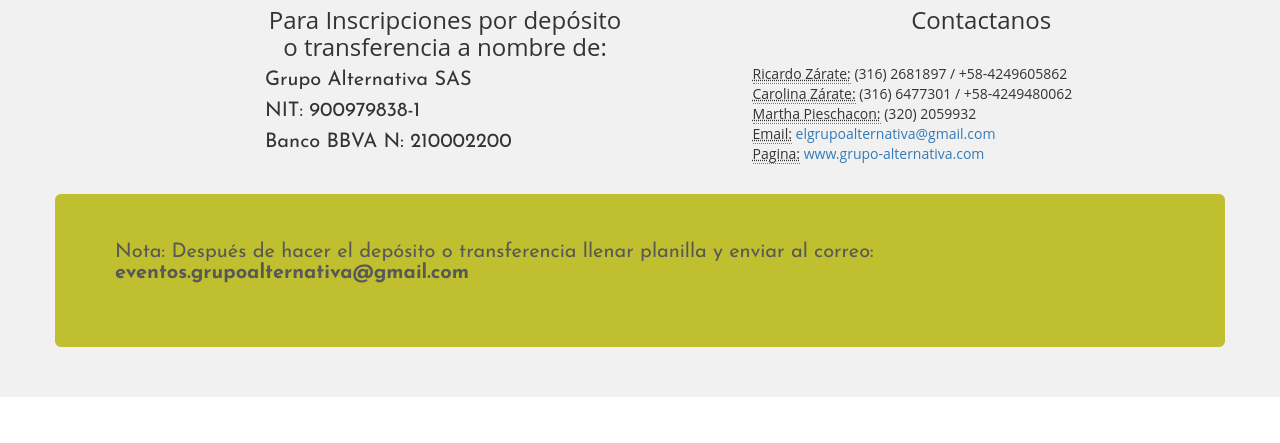
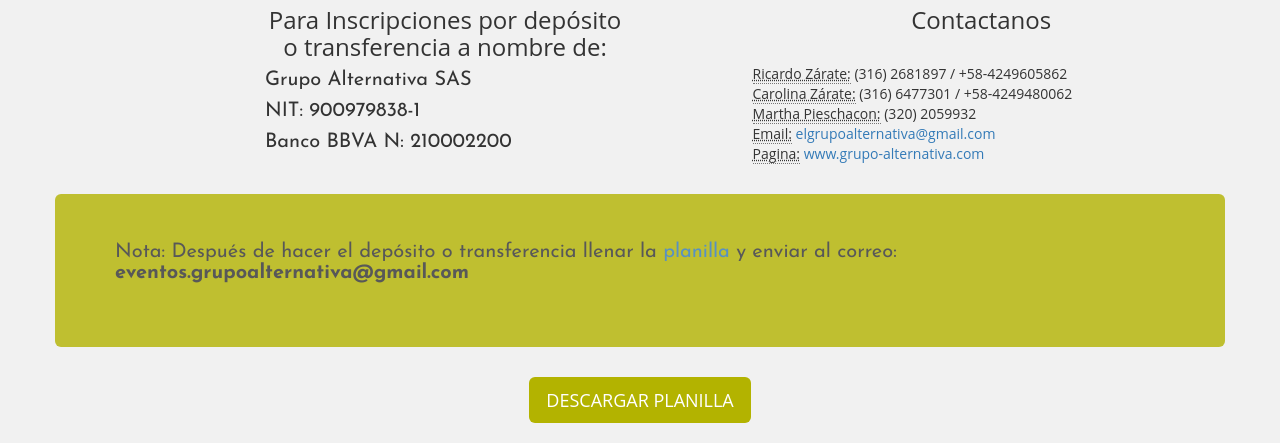
Before and after one commit to Eduarmar/Cumbre-mmgvo, a plain HTML site: page cuentas.html in a window 1280 px wide. Shown: the part 558-1001 px from the top of the page. Before the commit the page ends 955 px from the top, so only its background shows below. Drawn offline with nearby package versions, Linux system fonts and the light colour scheme.

Commit message:
commit pajuo de la mañana.. todo fino.. DANIELA LLEVA!!!

```diff
--- a/cuentas.html
+++ b/cuentas.html
@@ -67,8 +67,10 @@
         <br>
         <div class="row">
           <div class="jumbotron">
-            <p>Nota: Después de hacer el depósito o transferencia llenar planilla y enviar al correo: <strong>eventos.grupoalternativa@gmail.com</strong></p>
+            <p>Nota: Después de hacer el depósito o transferencia llenar la <a href="#">planilla</a> y enviar al correo: <strong>eventos.grupoalternativa@gmail.com</strong></p>
           </div>
+
+          <a href="images/evento2.png" download><button class="btn btn-lg .btn-warning center-block">Descargar Planilla</button></a>
         </div>
       </div>
     </div>
```
